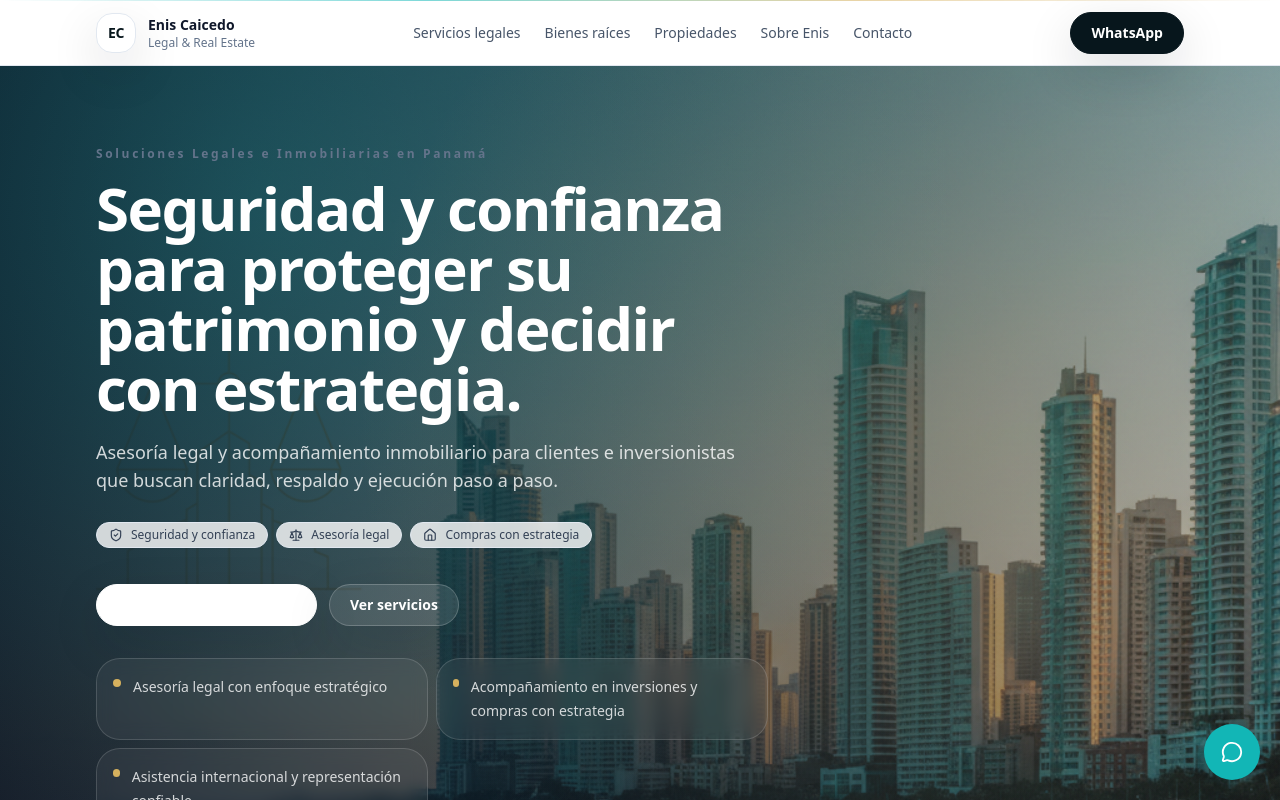
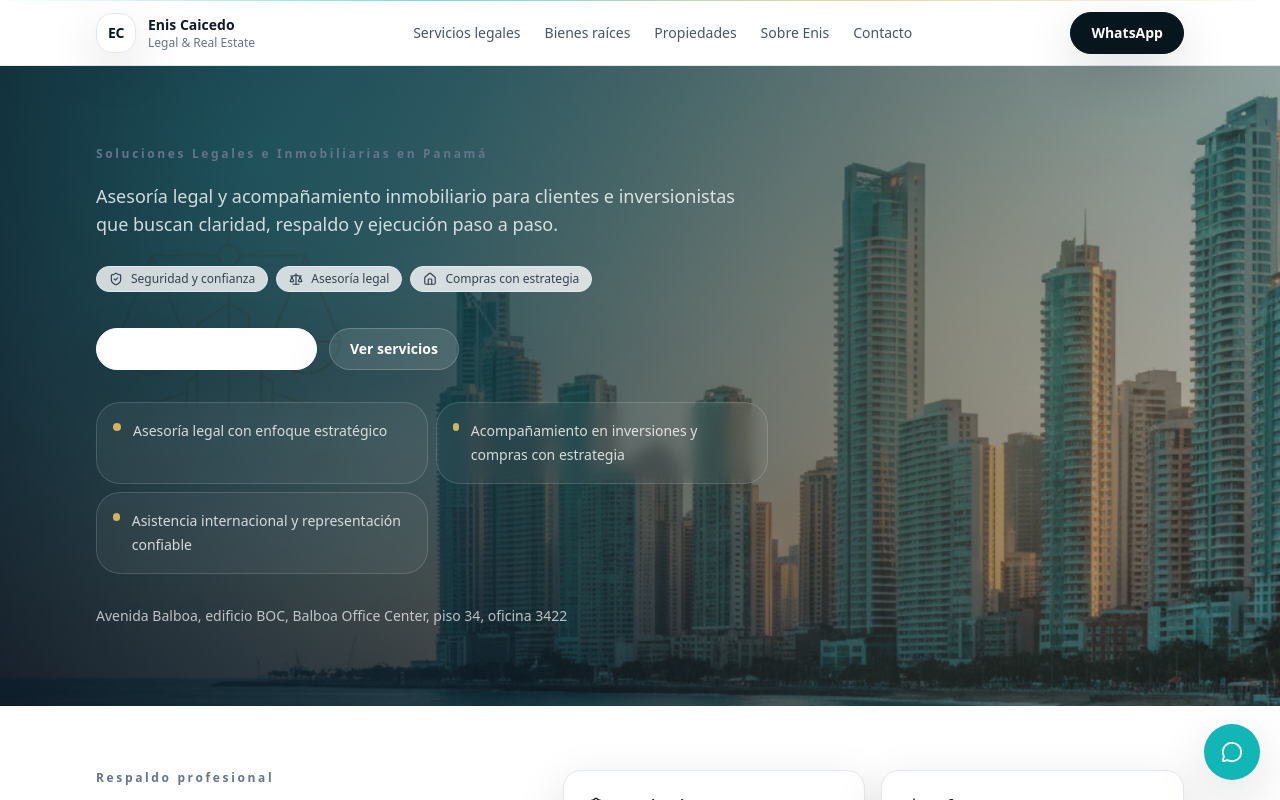
Before and after one commit to lulabtechnology/Enis-caicedo, a Next.js app: page / in a window 1280 px wide. Shown: the top 800 px of the page. Built offline with nearby package versions, Linux system fonts and the light colour scheme.

Commit message:
Update site.ts

```diff
--- a/content/site.ts
+++ b/content/site.ts
@@ -2,13 +2,16 @@ export const site = {
   brand: "Enis Caicedo",
   tagline: "Soluciones Legales e Inmobiliarias en Panamá",
   locationLine: "Avenida Balboa, edificio BOC, Balboa Office Center, piso 34, oficina 3422",
-  paletteNote: "Aqua, dorado y blanco",
+
   // IMPORTANTE: reemplaza con el número real en formato E.164: +5076XXXXXXX
   whatsapp: "+50760000000",
+
   // IMPORTANTE: reemplaza con email real
   email: "contacto@tudominio.com",
+
   // IMPORTANTE: reemplaza con teléfono real
   phone: "+50760000000",
+
   socials: {
     instagram: "https://www.instagram.com/eniscaicedorealestate/",
     youtube: "https://www.youtube.com/@abogadaeniscaicedo190",
@@ -18,16 +21,24 @@ export const site = {
 
 export const copy = {
   hero: {
-    h1: "Seguridad y confianza para proteger su patrimonio y decidir con estrategia.",
+    // NUEVO: lo que el cliente pidió arriba
+    name: "Enis Caicedo",
+    role: "Abogada y corredora de bienes raíces",
+
+    // Mensaje corporativo debajo del nombre
+    headline: "Seguridad y confianza para proteger su patrimonio y decidir con estrategia.",
     sub: "Asesoría legal y acompañamiento inmobiliario para clientes e inversionistas que buscan claridad, respaldo y ejecución paso a paso.",
+
     bullets: [
       "Asesoría legal con enfoque estratégico",
       "Acompañamiento en inversiones y compras con estrategia",
       "Asistencia internacional y representación confiable"
     ],
+
     primaryCta: "Escribir por WhatsApp",
     secondaryCta: "Ver servicios"
   },
+
   trust: {
     headline: "Respaldo profesional",
     items: [
@@ -42,6 +53,7 @@ export const copy = {
       "Gerente Internacional de ECREISAS (Enis Caicedo Real Estate International)"
     ]
   },
+
   howItWorks: {
     kicker: "Cómo funciona",
     steps: [
@@ -50,6 +62,7 @@ export const copy = {
       { title: "Agenda y plan de acción", desc: "Le contactaremos para coordinar una cita; el costo depende de la rama." }
     ]
   },
+
   legal: {
     headline: "Servicios legales",
     lead: "Asesoría y representación legal con comunicación clara y estrategia paso a paso.",
@@ -65,6 +78,7 @@ export const copy = {
     ],
     note: "No se atienden delitos de violación ni homicidios dolosos."
   },
+
   realestate: {
     headline: "Bienes raíces e inversiones",
     lead: "Acompañamiento en compra, venta e inversión inmobiliaria para reducir riesgos, anticipar objeciones y cerrar con criterio.",
@@ -74,6 +88,7 @@ export const copy = {
       "Negociación y acompañamiento en el proceso"
     ]
   },
+
   properties: {
     headline: "Propiedades",
     lead: "Listado de ejemplo. Sustituye imágenes, precios y detalles por las propiedades reales.",
@@ -105,12 +120,14 @@ export const copy = {
       }
     ]
   },
+
   contact: {
     headline: "Contacto",
     lead: "Gracias por su interés. Será atendido lo más pronto posible.",
     consent: "Al enviar, acepta ser contactado para coordinar su asesoría. No compartimos su información.",
     submit: "Enviar a WhatsApp"
   },
+
   footer: {
     close: "Gracias por preferirnos. Sus derechos y su patrimonio estarán protegidos."
   }
```
